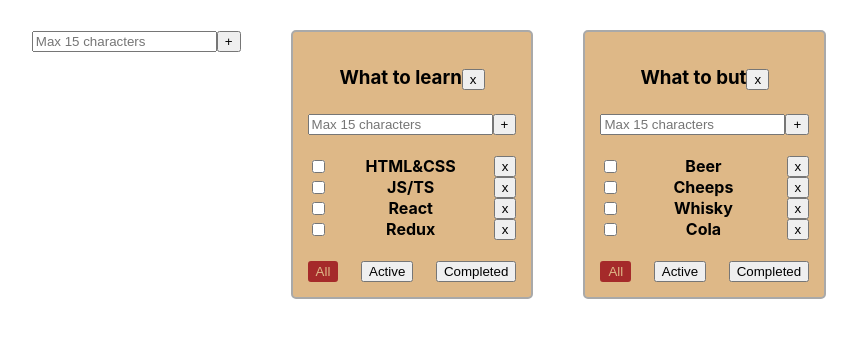
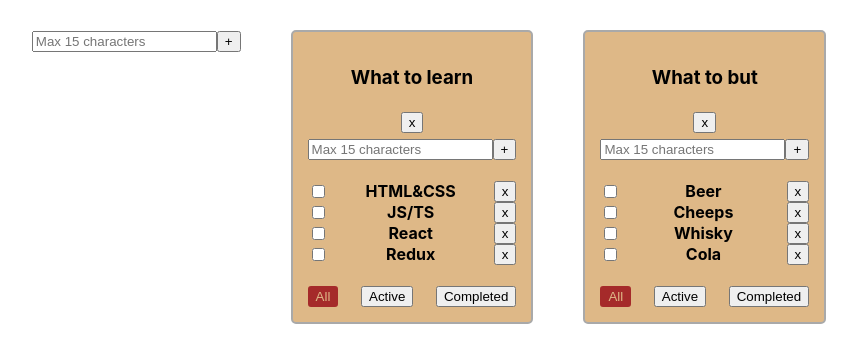
Before and after one commit to Voris03/ToDo-List, a React (Create React App) app: page / in a window 1280 px wide. Shown: the top 362 px of the page, without its empty margins (186-1043 px from the left). Built offline with nearby package versions, Linux system fonts and the light colour scheme.

Commit message:
add: f-changeTodolistTitle

```diff
--- a/src/App.tsx
+++ b/src/App.tsx
@@ -4,10 +4,10 @@ import { TodoList } from "./ToDoList/Todolist";
 import { v1 } from "uuid";
 import { AddItemForm } from "./ToDoList/AddItemForm";
 
-// Create
-// Read(filter, sort, search, view mode)
-// Update
-// Delete
+// Create +
+// Read(filter, sort, search, view mode) +
+// Update + -
+// Delete +
 
 export type TaskType = {
   id: string;
@@ -132,6 +132,17 @@ function App() {
     setTasks({ ...tasks, [todolistID]: [] });
   };
 
+  const changeTodolistItem = (
+    title: string,
+    todolistId: string
+  ) => {
+    const newTodolistTitle = todolist.map(tl => {
+      return tl.id === todolistId ? {...tl, title} : tl
+    })
+    setTodolist(newTodolistTitle);
+  };
+
+
   // GUI
 
   return (
@@ -157,6 +168,7 @@ function App() {
             removeTodolist={removeTodolist}
             addTask={addTask}
             setTaskNewStatus={setTaskNewStatus}
+            changeTodolistItem={changeTodolistItem}
           />
         );
       })}
--- /dev/null
+++ b/src/ToDoList/EditableSpan.tsx
@@ -0,0 +1,33 @@
+import React, { ChangeEvent, useState } from "react"
+
+type EditableSpanPropsType = {
+    title: string
+    changeTitle: (newTitle: string) => void
+}
+
+export const EditableSpan = ({title, changeTitle}: EditableSpanPropsType) => {
+    const [editMode, setEditMode] = useState(false)
+    const [itemTitle, setItemTitle] = useState(title);
+
+    const onEditMode = () => {
+        setEditMode(true)
+    }
+    const offEditMode = () => {
+        changeTitle(itemTitle)
+        setEditMode(false)
+    }
+
+    const changeItemTitleHandler = (event: ChangeEvent<HTMLInputElement>) => {
+        setItemTitle(event.currentTarget.value);
+      };
+    return (
+        editMode
+        ? <input
+            value={itemTitle}
+            autoFocus
+            onBlur={offEditMode}
+            onChange={changeItemTitleHandler}
+        />
+        : <span onDoubleClick={onEditMode}>{title}</span>
+    )
+}
--- a/src/ToDoList/Todolist.tsx
+++ b/src/ToDoList/Todolist.tsx
@@ -3,17 +3,26 @@ import { FilterValuesType, TaskType } from "../App";
 import { Button } from "./Button";
 import { error } from "console";
 import { AddItemForm } from "./AddItemForm";
+import { EditableSpan } from "./EditableSpan";
 
 type TodoListPropsType = {
-  todolistId: string
+  todolistId: string;
   title: string;
   tasks: TaskType[];
   filter: FilterValuesType;
-  removeTodolist: (todolistId: string) => void
+  removeTodolist: (todolistId: string) => void;
   removeTask: (taskId: string, todolistId: string) => void;
-  changeTodolistFilter: (newFilter: FilterValuesType, todolistId: string) => void;
+  changeTodolistFilter: (
+    newFilter: FilterValuesType,
+    todolistId: string
+  ) => void;
   addTask: (title: string, todolistId: string) => void;
-  setTaskNewStatus: (taskId: string, newStatus: boolean, todolistId: string) => void;
+  setTaskNewStatus: (
+    taskId: string,
+    newStatus: boolean,
+    todolistId: string
+  ) => void;
+  changeTodolistItem: (title: string, todolistId: string) => void
 };
 
 export const TodoList = (props: TodoListPropsType) => {
@@ -26,9 +35,14 @@ export const TodoList = (props: TodoListPropsType) => {
     ) : (
       <ul className="container">
         {props.tasks.map((task: TaskType) => {
-          const removeTaskHandler = () => props.removeTask(task.id, props.todolistId);
+          const removeTaskHandler = () =>
+            props.removeTask(task.id, props.todolistId);
           const setTaskNewStatus = (e: ChangeEvent<HTMLInputElement>) =>
-            props.setTaskNewStatus(task.id, e.currentTarget.checked, props.todolistId);
+            props.setTaskNewStatus(
+              task.id,
+              e.currentTarget.checked,
+              props.todolistId
+            );
 
           return (
             <li className="wrapper">
@@ -57,12 +71,20 @@ export const TodoList = (props: TodoListPropsType) => {
   //   }
   // };
 
+  const changeTodolistTitleHandler = (title: string) => {
+    props.changeTodolistItem(title, props.todolistId)
+  }
+
   return (
     <div className="todolist">
       <h3>
-        {props.title}
-        <Button title="x" onClickHandler={() => props.removeTodolist(props.todolistId)}/>
+        <EditableSpan title={props.title} changeTitle={changeTodolistTitleHandler}/>
       </h3>
+      <Button
+        title="x"
+        onClickHandler={() => props.removeTodolist(props.todolistId)}
+      />
+      <AddItemForm addItem={addTaskHandler} />
       {/* <div>
         <input
           value={taskTitle}
@@ -88,7 +110,6 @@ export const TodoList = (props: TodoListPropsType) => {
           <div style={{ color: "red" }}>Title is required</div>
         )}
       </div> */}
-      <AddItemForm addItem={addTaskHandler} />
 
       {taskList}
       <div className="wrapper">
```
